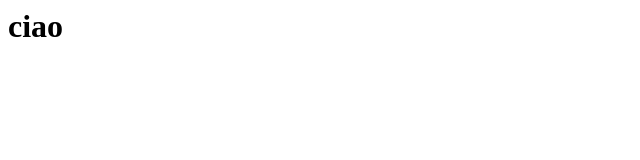
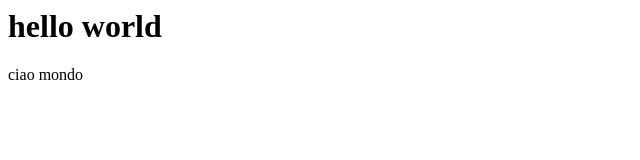
Before and after one commit to lucabettisorbelli/dev, a plain HTML site: page index.html in a window 1280 px wide. Shown: the whole page, without its empty margins (0-640 px from the left). Drawn offline with Linux system fonts and the light colour scheme.

Commit message:
commit di test

```diff
--- a/index.html
+++ b/index.html
@@ -2,7 +2,8 @@
     <head>
         <title></title>
         <body>
-            <h1>ciao</h1>
+            <h1>hello world</h1>
+            <p>ciao mondo</p>
         </body>
     </head>
 </html>
```
